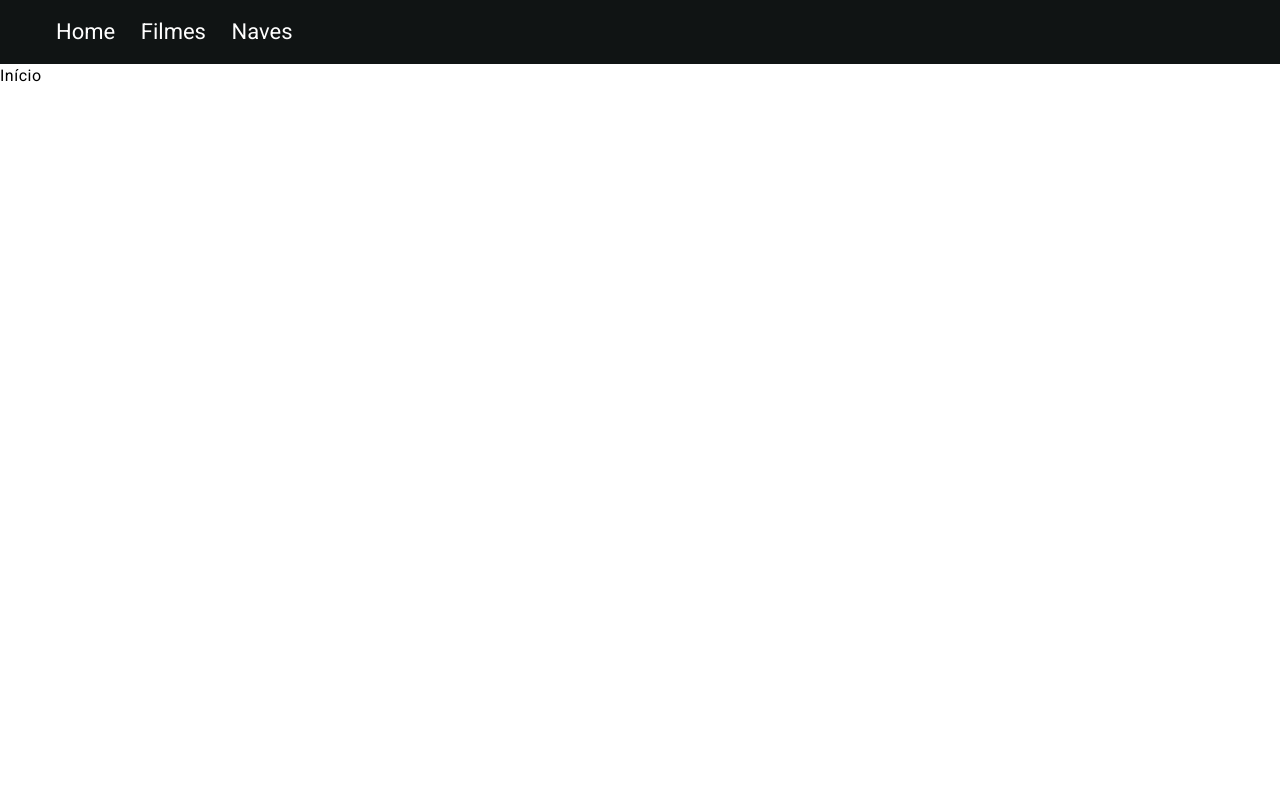
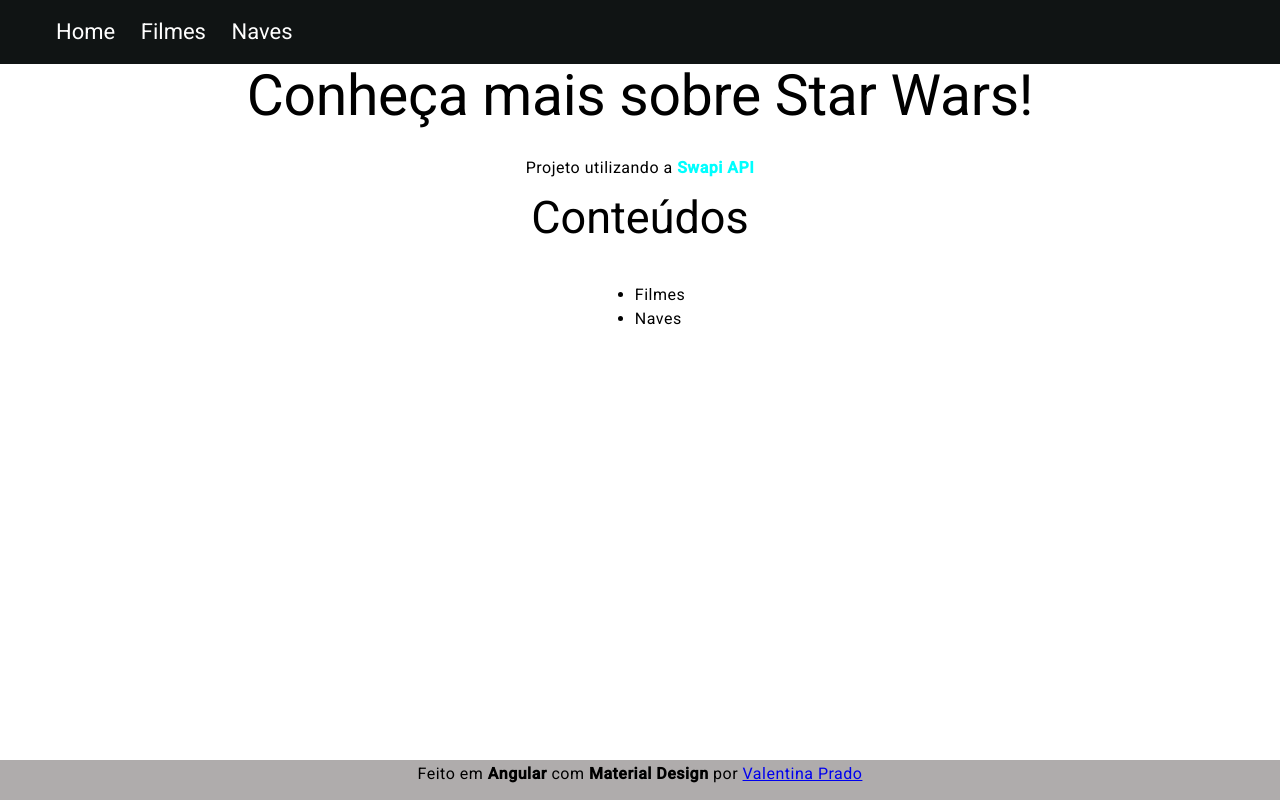
Before and after one commit to valencprado/angular-seven-days-of-code, an Angular app: page / in a window 1280 px wide. Built offline with nearby package versions, Linux system fonts and the light colour scheme.

Commit message:
feat: footer e estilos

```diff
--- a/src/app/app.component.html
+++ b/src/app/app.component.html
@@ -1,3 +1,4 @@
 <app-navbar />
 <router-outlet>
+  <app-footer />
 </router-outlet>
--- a/src/app/app.component.ts
+++ b/src/app/app.component.ts
@@ -1,14 +1,15 @@
 import { Component } from '@angular/core';
 import { RouterOutlet } from '@angular/router';
 import { NavbarComponent } from "./components/shared/navbar/navbar.component";
+import { FooterComponent } from "./components/shared/footer/footer.component";
 
 @Component({
   selector: 'app-root',
   standalone: true,
-  imports: [RouterOutlet, NavbarComponent],
+  imports: [RouterOutlet, NavbarComponent, FooterComponent],
   templateUrl: './app.component.html',
   styleUrl: './app.component.css'
 })
 export class AppComponent {
-  title = 'seven-days-of-code';
+  title = 'angular-seven-days-of-code';
 }
--- a/src/app/components/pages/home/home.component.css
+++ b/src/app/components/pages/home/home.component.css
@@ -0,0 +1,11 @@
+.container {
+  display: flex;
+  flex-direction: column;
+  justify-content: center;
+  align-items: center;
+}
+
+span {
+  color: aqua;
+  font-weight: bold;
+}
--- a/src/app/components/pages/home/home.component.html
+++ b/src/app/components/pages/home/home.component.html
@@ -1 +1,14 @@
-<p>Início</p>
+<div class="container">
+
+  <h1>Conheça mais sobre Star Wars! </h1>
+  <p>Projeto utilizando a <span>Swapi API</span></p>
+
+
+  <h2>Conteúdos</h2>
+
+  <ul>
+    <li>Filmes</li>
+    <li>Naves</li>
+  </ul>
+
+</div>
--- a/src/app/components/pages/ships/ships.component.css
+++ b/src/app/components/pages/ships/ships.component.css
@@ -1,6 +1,7 @@
-table {
-  width: 100%;
+.ship_container {
+  position: relative;
 }
+
 
 tr.example-detail-row {
   height: 0;
--- a/src/app/components/pages/ships/ships.component.html
+++ b/src/app/components/pages/ships/ships.component.html
@@ -1,4 +1,4 @@
-<div>
+<div class="ship_container">
   <form (submit)="searchShip()">
     <mat-form-field>
       <label>Search spaceship
--- /dev/null
+++ b/src/app/components/shared/footer/footer.component.css
@@ -0,0 +1,11 @@
+.footer-container {
+  position: absolute;
+  bottom: 0;
+  text-align: center;
+  background-color: #afacac;
+  width: 100%;
+  height: 2.5rem;
+  display: flex;
+  flex-direction: column;
+  justify-content: center;
+}
--- /dev/null
+++ b/src/app/components/shared/footer/footer.component.html
@@ -0,0 +1,3 @@
+<div class="footer-container">
+  <p>Feito em <strong>Angular</strong> com <strong>Material Design</strong> por <a href="https://github.com/valencprado" target="_blank">Valentina Prado</a></p>
+</div>
```
Also changed, not shown: src/app/components/shared/footer/footer.component.ts (added, +12 -0 lines), 1 other file (tests, documents, lock files or other folders).
